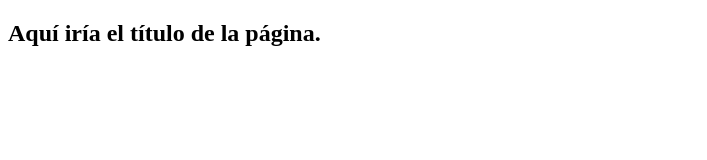
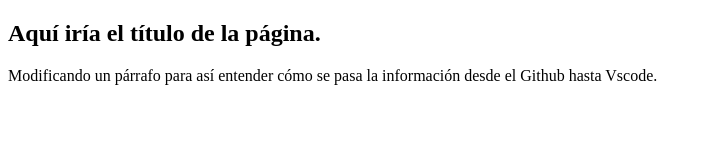
Before and after one commit to Davil-rafesk/Proyecto-web-empresa-C, a plain HTML site: page index.html in a window 1280 px wide. Shown: the whole page, without its empty margins (0-707 px from the left). Drawn offline with Linux system fonts and the light colour scheme.

Commit message:
Update index.html

```diff
--- a/index.html
+++ b/index.html
@@ -8,5 +8,6 @@
 </head>
 <body>
     <h2>Aquí iría el título de la página.</h2>
+    <p>Modificando un párrafo para así entender cómo se pasa la información desde el Github hasta Vscode.</p>
 </body>
 </html>
```
